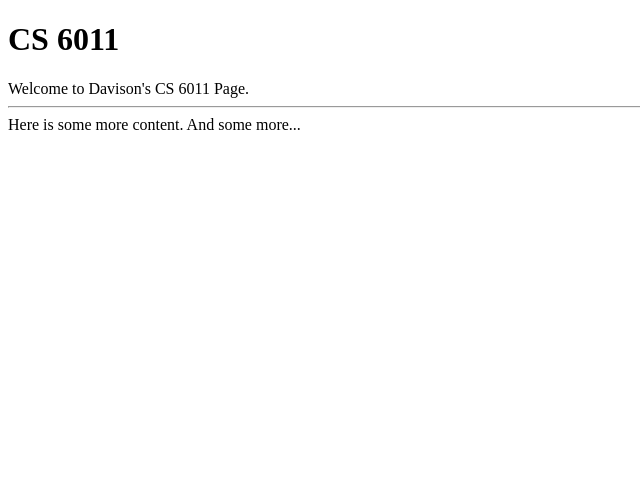
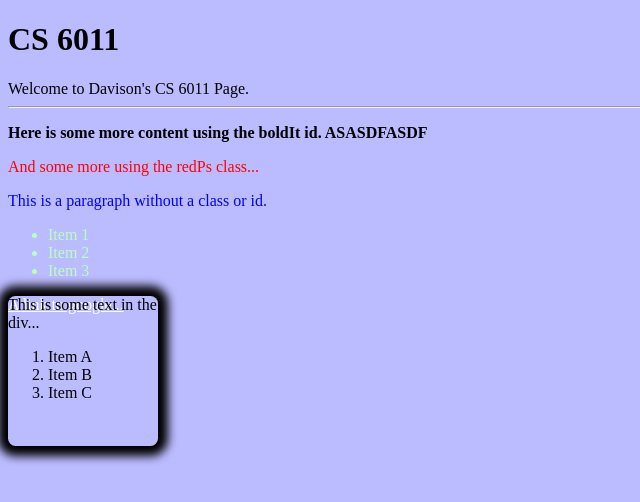
Before and after one commit to ddestger/ddestger.github.io, a plain HTML site: page index.html in a window 1280 px wide. Shown: the whole page, without its empty margins (0-640 px from the left). Drawn offline with nearby package versions, Linux system fonts and the light colour scheme.

Commit message:
New stuff

```diff
--- a/index.html
+++ b/index.html
@@ -1,8 +1,40 @@
 <!DOCTYPE HTML PUBLIC "-//W3C//DTD HTML 4.01 Transitional//EN" "http://www.w3.org/TR/html4/loose.dtd">
+
 <html>
 <head>
-<meta http-equiv="Content-Type" content="text/html; charset=iso-8859-15">
-<title>Davison's CS 6011 Page</title>
+  <meta http-equiv="Content-Type" content="text/html; charset=iso-8859-15">
+  <title>Davison's CS 6011 Page</title>
+  <link rel="stylesheet" type="text/css" href="myStyles.css" >
+
+  <style type="text/css">
+            #box-shadow-div{
+                position: absolute;
+                width: 150px;
+                height: 150px;
+                border-radius: 5%;
+                box-shadow: 0 0 10px 10px black;
+            }
+  </style>
+
+  <script src="http://ajax.aspnetcdn.com/ajax/jquery/jquery-1.7.js"></script>
+  <script src="http://ajax.aspnetcdn.com/ajax/jquery.ui/1.8.10/jquery-ui.js"></script>
+  <script type="text/javascript">
+var down = false;
+
+$(document).mouseup(function() {
+    down = !down;
+});
+
+$(document).on('mousemove', function(e){
+  if( down ) {
+    $('#box-shadow-div').css({
+       left:  e.pageX,
+       top:   e.pageY
+    });
+  }
+});
+  </script>
+
 </head>
 
 <body>
@@ -11,9 +43,31 @@
 Welcome to Davison's CS 6011 Page.
 <hr>
 
-Here is some more content.
+<p id="boldIt"> Here is some more content using the boldIt id. ASASDFASDF</p>
 
-And some more...
+<p class="redPs"> And some more using the redPs class...</p>
+
+<p> This is a paragraph without a class or id. </p>
+
+<ul>
+  <li>Item 1</li>
+  <li>Item 2</li>
+  <li>Item 3</li>
+</ul>
+
+<div id="box-shadow-div">
+  This is some text in the div...
+  <ol>
+    <li>Item A</li>
+    <li>Item B</li>
+    <li>Item C</li>
+  </ol>
+</div>
+
+<a href="https://google.com">A link to google...</a>
+
+<!-- <img src="images/battle.jpg" \>
+-->
 
 </body>
 </html>
```
